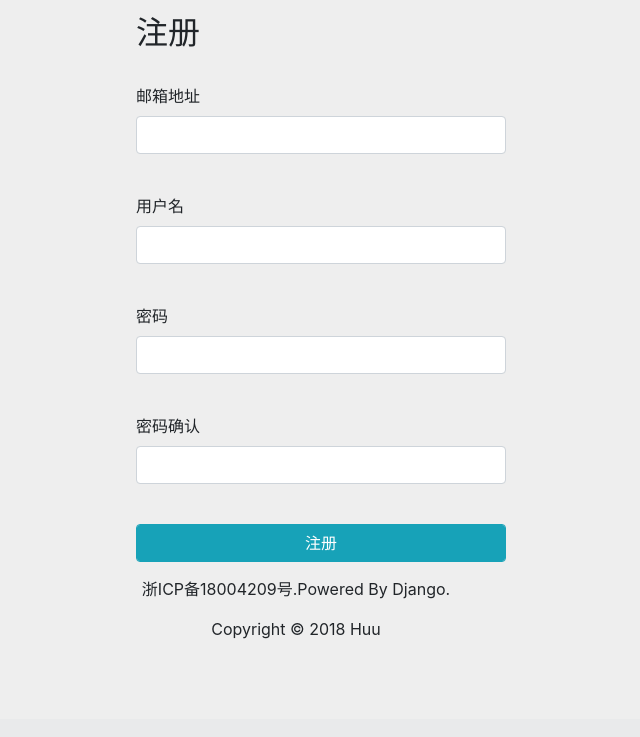
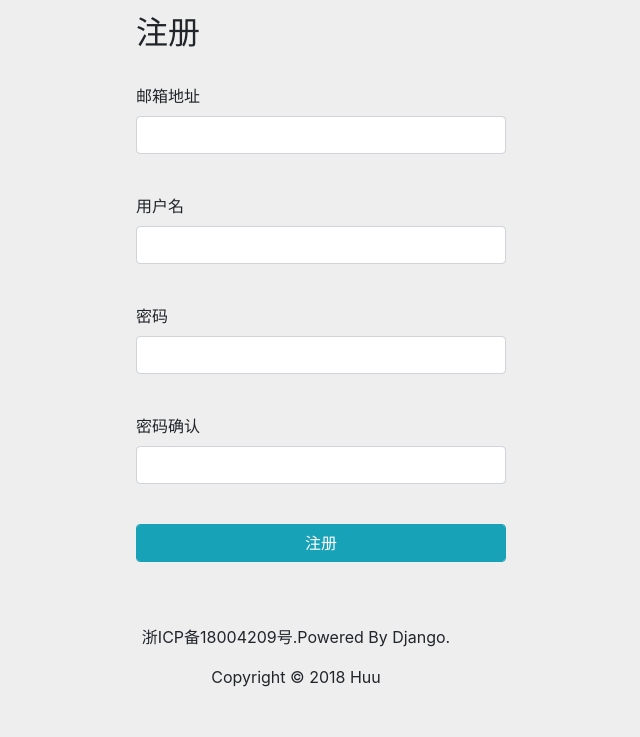
Before and after one commit to HuuBaa/ioBoom.com-myblog, a Django app: page /accounts/register/ in a window 1280 px wide. Shown: the part 81-818 px from the top of the page, without its empty margins (344-984 px from the left). Before the commit the page ends 720 px from the top, so only its background shows below. Run offline with Django 3.2, Linux system fonts and the light colour scheme; parts of the project's set-up code (start-up, migrations or seed data) failed here and were passed over; some libraries are stand-ins or nearby versions.

Commit message:
fixed bottom

```diff
--- a/myblog/blog_huu/static/css/ioboom.css
+++ b/myblog/blog_huu/static/css/ioboom.css
@@ -5,10 +5,9 @@ body {
 
 /*users模板*/
 #form-register, #form-reset, #form-reset-confirm, #form-change-pass {
-    max-width: 400px;
+    width:400px;
     padding: 15px;
     margin: 0 auto;
-    min-width: 400px;
 }
 /*sidebar*/
 #latest_articles li a:hover {
--- a/myblog/blog_huu/templates/base.html
+++ b/myblog/blog_huu/templates/base.html
@@ -56,7 +56,7 @@
 
 
 </div>
-<footer class="container-fluid">
+<footer class="container-fluid my-5">
     <div class="text-center">
         <p>浙ICP备18004209号.Powered By Django.</p>
         <p>Copyright © 2018 Huu </p>
```
